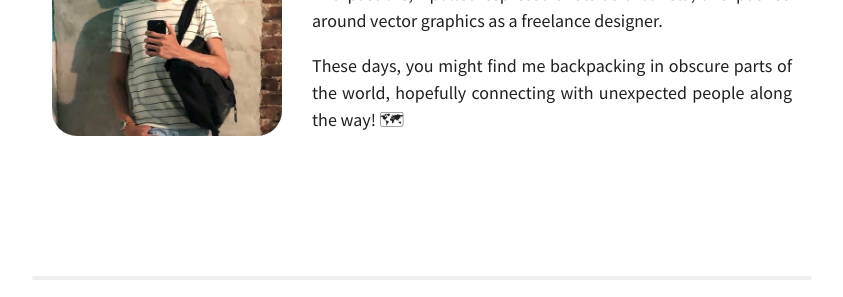
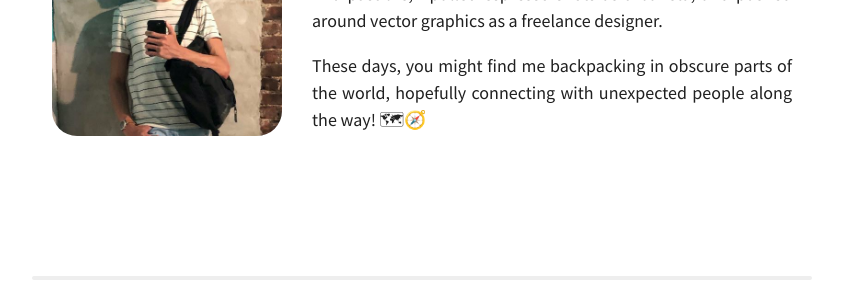
Before and after one commit to rskhor/website, a Jekyll site: the page built from index.html, in a window 1280 px wide. Shown: the part 485-782 px from the top of the page, without its empty margins (218-1061 px from the left). Built offline with Jekyll 4.4.1, drawn with Linux system fonts in a browser that asks for light colours.

Commit message:
Refactor paths

```diff
--- a/index.html
+++ b/index.html
@@ -9,6 +9,6 @@ subtitle:
   <div class="about-text-positioner">
     <p>I’m Ru Shan, a software engineer at <a href="https://teampay.co" class="about-link-teampay">Teampay</a>. We're a series A fintech startup based in New York City 🍕</p>
     <p>In a past life, I pulled espresso shots as a barista, and pushed around vector graphics as a freelance designer.</p>
-    <p>These days, you might find me backpacking in obscure parts of the world, hopefully connecting with unexpected people along the way! 🗺</p>
+    <p>These days, you might find me backpacking in obscure parts of the world, hopefully connecting with unexpected people along the way! 🗺🧭</p>
   </div>
 </div>
```
Also changed, not shown: _projects/2020/digital-spaces.md (+3 -3 lines), _projects/2020/making-this-website.md (+4 -4 lines), _projects/2020/sneaker-illustration.md (+2 -2 lines), assets/images/2020-figma-frames.png (renamed from assets/images/figma-frames.png), assets/images/2020-making-this-website.png (renamed from assets/images/making-this-website.png), assets/images/2020-rectangular-tiles.png (renamed from assets/images/rectangular-tiles.png), assets/images/2020-sneaker-square.png (renamed from assets/images/sneaker-square.png), assets/images/2020-sneaker.png (renamed from assets/images/sneaker.png), assets/images/2020-square-tiles.png (renamed from assets/images/square-tiles.png), 2 other files.
